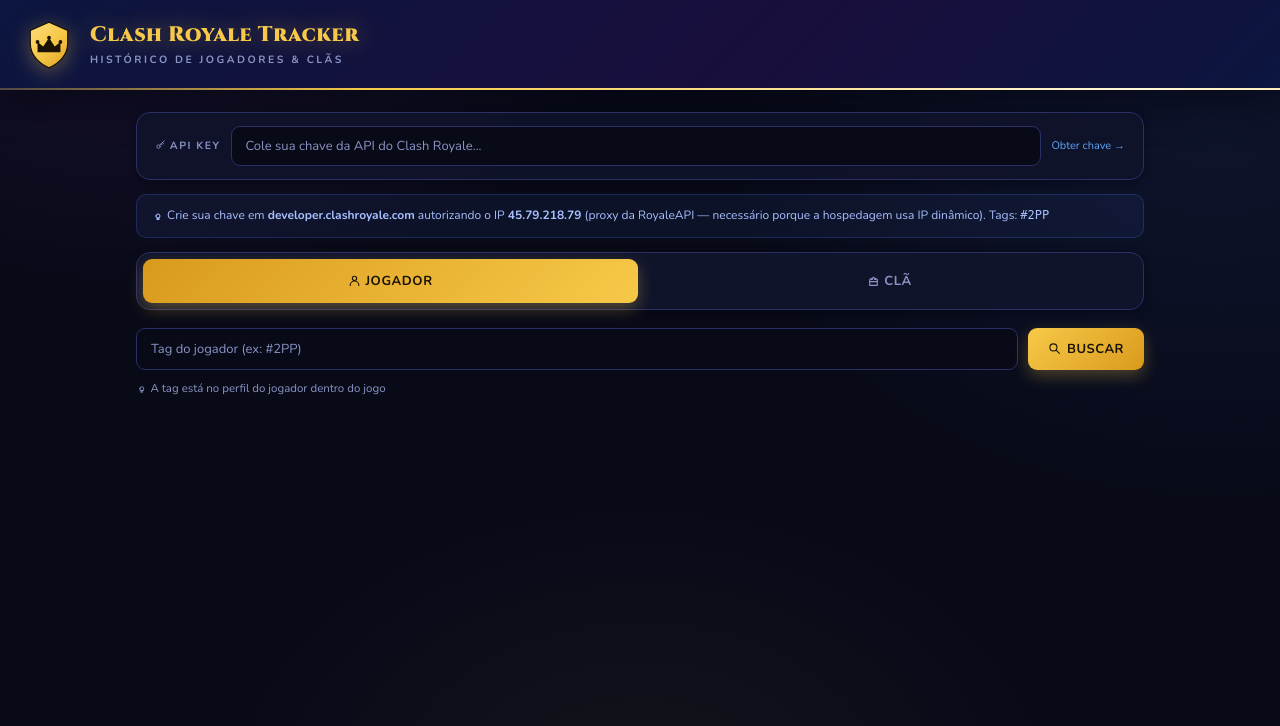
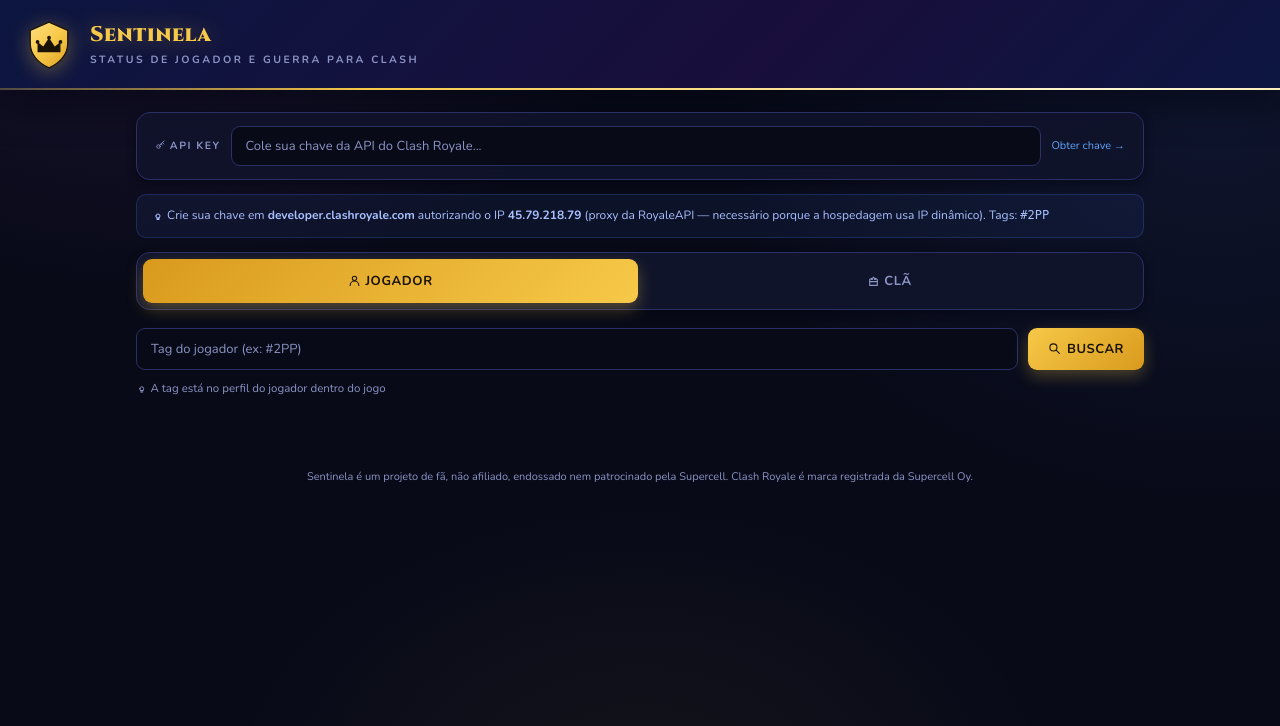
Before and after one commit to alexnascimento1980/Clash-Royale, a Flask app: page / in a window 1280 px wide. Shown: the top 726 px of the page. Run offline with Flask 3, Linux system fonts and the light colour scheme.

Commit message:
Renomeia o app para Sentinela
- Título, cabeçalho, README e mensagens passam a usar "Sentinela"
- Rodapé e README com aviso de projeto de fã não afiliado à Supercell
- Referências a Clash Royale mantidas apenas como fonte de dados (API)

Co-Authored-By: Claude Sonnet 5.5 <noreply@anthropic.com>
Claude-Session: https://claude.ai/code/session_01Pef8iVriywpD5DrEJfxpzZ

```diff
--- a/app.py
+++ b/app.py
@@ -1,5 +1,5 @@
 """
-Clash Royale Tracker — backend Flask.
+Sentinela — backend Flask (status de jogador e guerra para Clash).
 
 Mudanças em relação à versão anterior (mesmo contrato de rotas, então o
 frontend não precisa mudar nada):
@@ -212,5 +212,5 @@ def handle_500(e):
 
 
 if __name__ == "__main__":
-    print(f"✅ Clash Royale Tracker rodando em http://localhost:{config.FLASK_PORT}")
+    print(f"✅ Sentinela rodando em http://localhost:{config.FLASK_PORT}")
     app.run(host=config.FLASK_HOST, port=config.FLASK_PORT, debug=config.FLASK_DEBUG)
--- a/static/css/style.css
+++ b/static/css/style.css
@@ -408,3 +408,5 @@ hr{border:none;border-top:1px solid var(--border);margin:14px 0;}
 
 /* ═══════════════════════ LINKS ═══════════════════════ */
 a{color:#9db8ff}
+
+.app-footer{max-width:1100px;margin:32px auto 24px;padding:0 16px;text-align:center;font-size:11px;color:var(--muted);line-height:1.5;}
--- a/templates/index.html
+++ b/templates/index.html
@@ -3,7 +3,7 @@
 <head>
 <meta charset="UTF-8"/>
 <meta name="viewport" content="width=device-width, initial-scale=1.0"/>
-<title>Clash Royale Tracker</title>
+<title>Sentinela — status de jogador e guerra para Clash</title>
 <link rel="preconnect" href="https://fonts.googleapis.com"/>
 <link rel="preconnect" href="https://fonts.gstatic.com" crossorigin/>
 <link href="https://fonts.googleapis.com/css2?family=Cinzel:wght@400;600;900&family=Nunito:wght@400;600;700&display=swap" rel="stylesheet"/>
@@ -68,8 +68,8 @@
     </svg>
   </div>
   <div>
-    <div class="header-title">Clash Royale Tracker</div>
-    <div class="header-sub">Histórico de Jogadores &amp; Clãs</div>
+    <div class="header-title">Sentinela</div>
+    <div class="header-sub">Status de jogador e guerra para Clash</div>
   </div>
 </header>
 
@@ -286,6 +286,8 @@
   </div>
 </div><!-- /main -->
 
+<footer class="app-footer">Sentinela é um projeto de fã, não afiliado, endossado nem patrocinado pela Supercell. Clash Royale é marca registrada da Supercell Oy.</footer>
+
 <script src="{{ url_for('static', filename='js/app.js') }}"></script>
 </body>
 </html>
```
Also changed, not shown: README.md.
